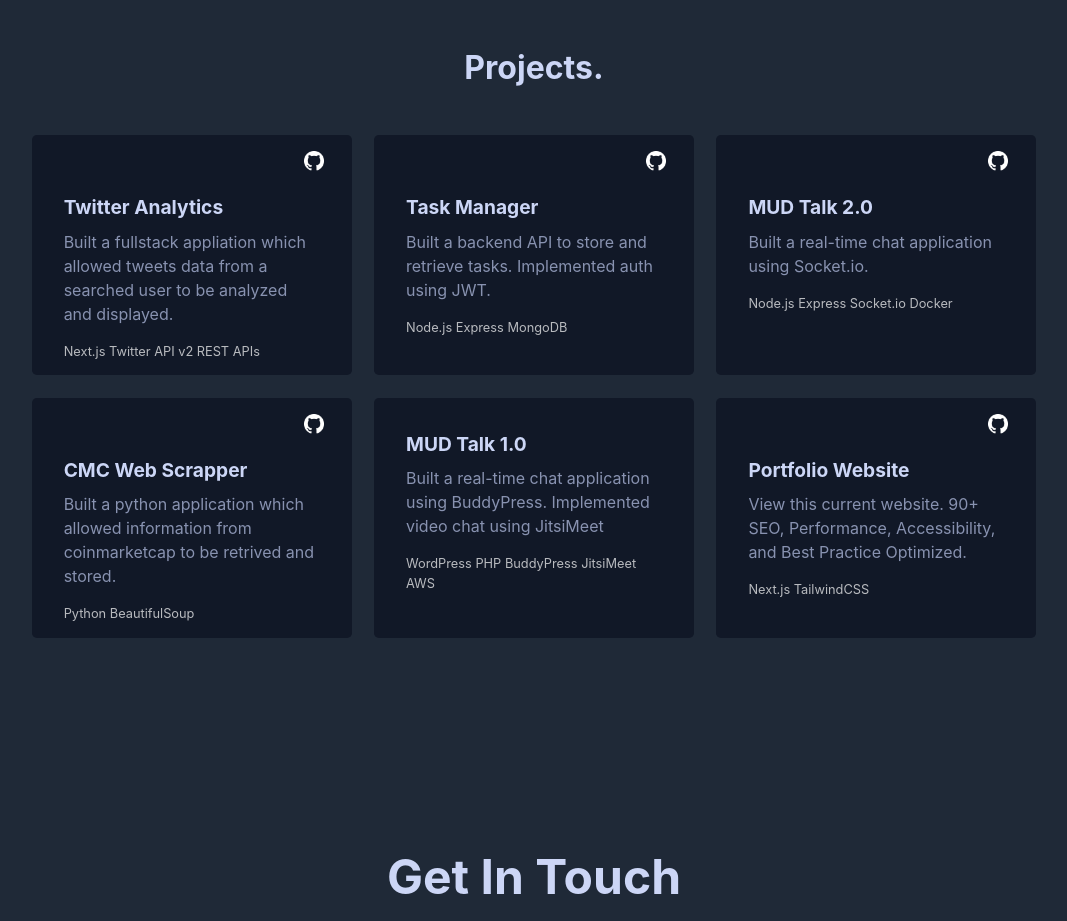
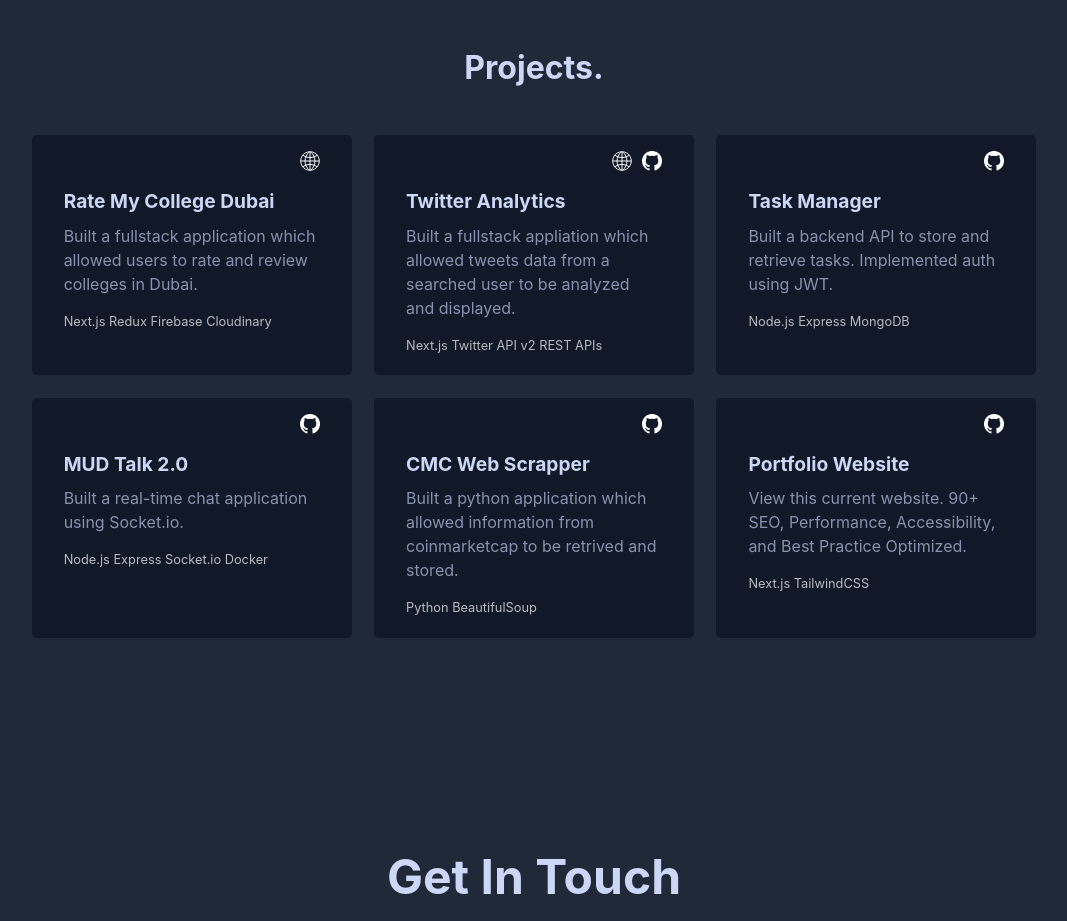
Before and after one commit to emmanuelorobinson/portfolio-website, a Next.js app: page / in a window 1280 px wide. Shown: the part 840-1761 px from the top of the page, without its empty margins (106-1173 px from the left). Built offline with nearby package versions, Linux system fonts and the light colour scheme.

Commit message:
minor update to projects section

```diff
--- a/components/Landing.jsx
+++ b/components/Landing.jsx
@@ -9,7 +9,7 @@ import Head from "next/head";
 const Landing = () => {
   const meta = {
     title: "Emmanuel Robinson",
-    description: `Emmanuel Robinson is a software engineer, computer science and business information systems student at Murdoch University.`,
+    description: `Emmanuel Robinson. A software engineer, computer science and business information systems double major at Murdoch University.`,
     image: "/assets/avatar.png",
     type: "website",
   };
--- a/components/Projects.jsx
+++ b/components/Projects.jsx
@@ -13,32 +13,43 @@ const Projects = () => {
           {mydata.projects.map((project) => (
             //if git is present then allow project-box to be clickable
             <a
-              {...(project.git
+              {...(project.web
                 ? {
+                    href: project.web,
+                    target: "_blank",
+                    rel: "noopener noreferrer",
+                  }
+                : {
                     href: project.git,
                     target: "_blank",
                     rel: "noopener noreferrer",
-                  }
-                : {})}
+                  })}
               key={project.id}
             >
               <div key={project.id} className={`project`}>
                 <div className="svg-wrapper">
-                  {/* <a
-                    href={project.git}
-                    target="_blank"
-                    rel="noopener noreferrer"
-                  > */}
                   {project.git ? (
                     <Image
                       src="/assets/gitlogo.png"
                       alt="github"
                       width={20}
                       height={20}
+                      onClick={() => window.open(project.git, "_blank")}
                     />
                   ) : (
                     ""
                   )}
+                  {project.web ? (
+                    <Image
+                      src="/assets/web.svg"
+                      alt="web"
+                      width={20}
+                      height={20}
+                    />
+                  ) : (
+                    ""
+                  )}
+
                   {/* </a> */}
                 </div>
 
--- a/mydata.jsx
+++ b/mydata.jsx
@@ -21,11 +21,20 @@ export default {
   // Change Projects Here
   projects: [
     {
-      id: 1, //DO NOT CHANGE THIS (Please)😅
+      id: 1,
+      title: "Rate My College Dubai",
+      short: "Built a fullstack application which allowed users to rate and review colleges in Dubai.",
+      tech: "Next.js   Redux   Firebase   Cloudinary",
+      git: "",
+      web: "http://ratemycollegedubai.com/"
+    },
+    {
+      id: 2, //DO NOT CHANGE THIS (Please)😅
       title: "Twitter Analytics",
       short: "Built a fullstack appliation which allowed tweets data from a searched user to be analyzed and displayed.",
       tech: "Next.js   Twitter API v2   REST APIs",
       git: "https://github.com/emmanuelorobinson/twitter-analytics",
+      web: "https://twitteranalytics.vercel.app/"
     },
     {
       id: 2, //DO NOT CHANGE THIS (Please)😅
@@ -50,13 +59,6 @@ export default {
     },
     {
       id: 5, //DO NOT CHANGE THIS (Please)😅
-      title: "MUD Talk 1.0",
-      short: "Built a real-time chat application using BuddyPress. Implemented video chat using JitsiMeet",
-      tech: "WordPress   PHP   BuddyPress   JitsiMeet AWS",
-      git: "",
-    },
-    {
-      id: 6, //DO NOT CHANGE THIS (Please)😅
       title: "Portfolio Website",
       short: "View this current website. 90+ SEO, Performance, Accessibility, and Best Practice Optimized.",
       tech: "Next.js   TailwindCSS",
--- a/styles/globals.css
+++ b/styles/globals.css
@@ -208,12 +208,18 @@ a {
 
 
 .project-section .project-container .project-box .project .svg-wrapper {
+  display: flex;
+  flex-direction: row-reverse;
+  margin-left: auto;
   position: relative;
   top: -1rem;
-  right: -15rem;
+  align-items: right;
+  justify-content: space-between;
+  width: 50px;
+  text-align: right;
 
   @media screen and (max-width: 700px) {
-    right: -10rem;
+    justify-content: right;
   }
 }
 
```
Also changed, not shown: public/assets/web.svg (added), 1 other file (tests, documents, lock files or other folders). Lines whose indentation alone changed are shown as unchanged.
